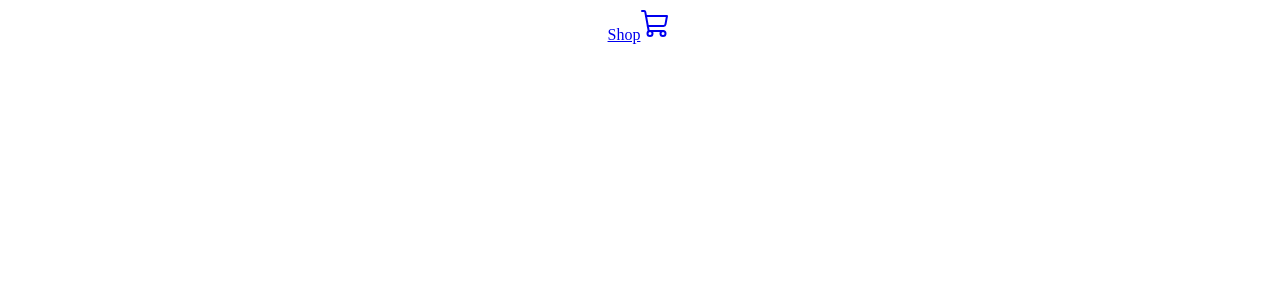
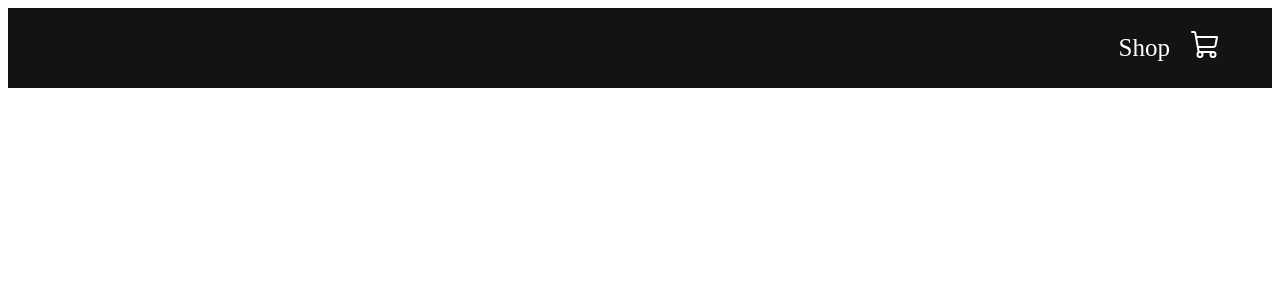
Before and after one commit to Anandhu4456/Shopping-Cart-React, a React (Create React App) app: page / in a window 1280 px wide. Shown: the top 300 px of the page. Built offline with nearby package versions, Linux system fonts and the light colour scheme.

Commit message:
added navbar css

```diff
--- /dev/null
+++ b/src/components/Navbar.css
@@ -0,0 +1,21 @@
+.navbar {
+    width: 100%;
+    height: 80px;
+    background-color: rgb(19, 19, 19);
+    display: flex;
+    justify-content: flex-end;
+    align-items: center;
+  }
+
+  .links {
+    margin-right: 50px;
+    display: flex;
+    align-items: center;
+  }
+
+  .links a {
+    text-decoration: none;
+    color: white;
+    margin-left: 20px;
+    font-size: 25px;
+  }
--- a/src/components/Navbar.js
+++ b/src/components/Navbar.js
@@ -1,6 +1,7 @@
 import { ShoppingCart } from "phosphor-react";
 import React from "react";
 import { Link } from "react-router-dom";
+import './Navbar.css'
 
 const Navbar = () => {
     return (
```
